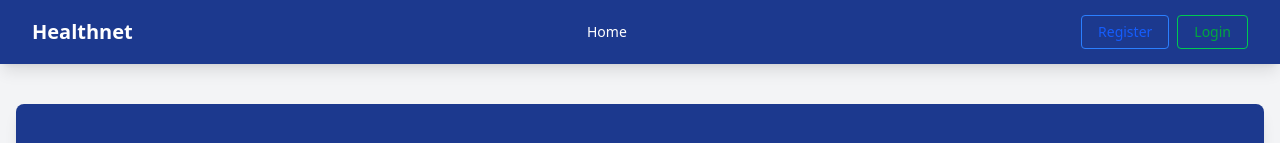
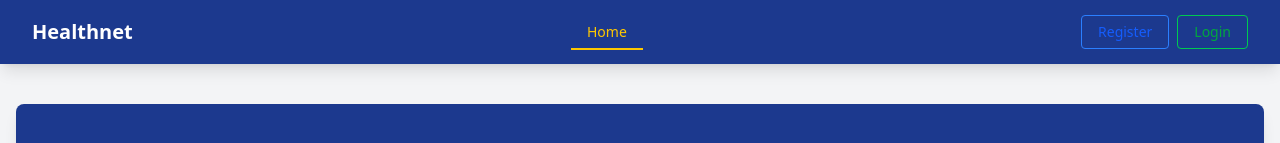
Before and after one commit to IAmVedAwate/Healthnet, a React (Vite) app in the folder H-Frontend/: page / in a window 1280 px wide. Shown: the top 143 px of the page. Built offline with nearby package versions, Linux system fonts and the light colour scheme.

Commit message:
frontend smol changes

```diff
--- a/H-Frontend/src/Navigation.jsx
+++ b/H-Frontend/src/Navigation.jsx
@@ -10,11 +10,12 @@ const NavItem = ({ to, children, activeColor = "yellow-400", hoverColor = "white
     <NavLink
       to={to}
       className={({ isActive }) => `
-        relative p-4 text-white transition
-        after:content-[''] after:absolute after:left-0 after:bottom-2
-        after:h-[2px] after:bg-${hoverColor}
-        after:w-0 after:transition-all after:duration-300
-        ${isActive ? `text-${activeColor} after:w-full after:bg-${activeColor}` : "hover:after:w-full"}
+        relative p-4 text-white
+      ${isActive ? "text-yellow-400" : ""}
+      after:content-[''] after:absolute after:left-0 after:bottom-2
+      after:h-[2px] after:bg-white
+      after:w-0 after:transition-all after:duration-300
+      ${isActive ? "after:w-full after:bg-yellow-400" : "hover:after:w-full"}
       `}
     >
       {children}
```
Also changed, not shown: 1 other file (tests, documents, lock files or other folders).
